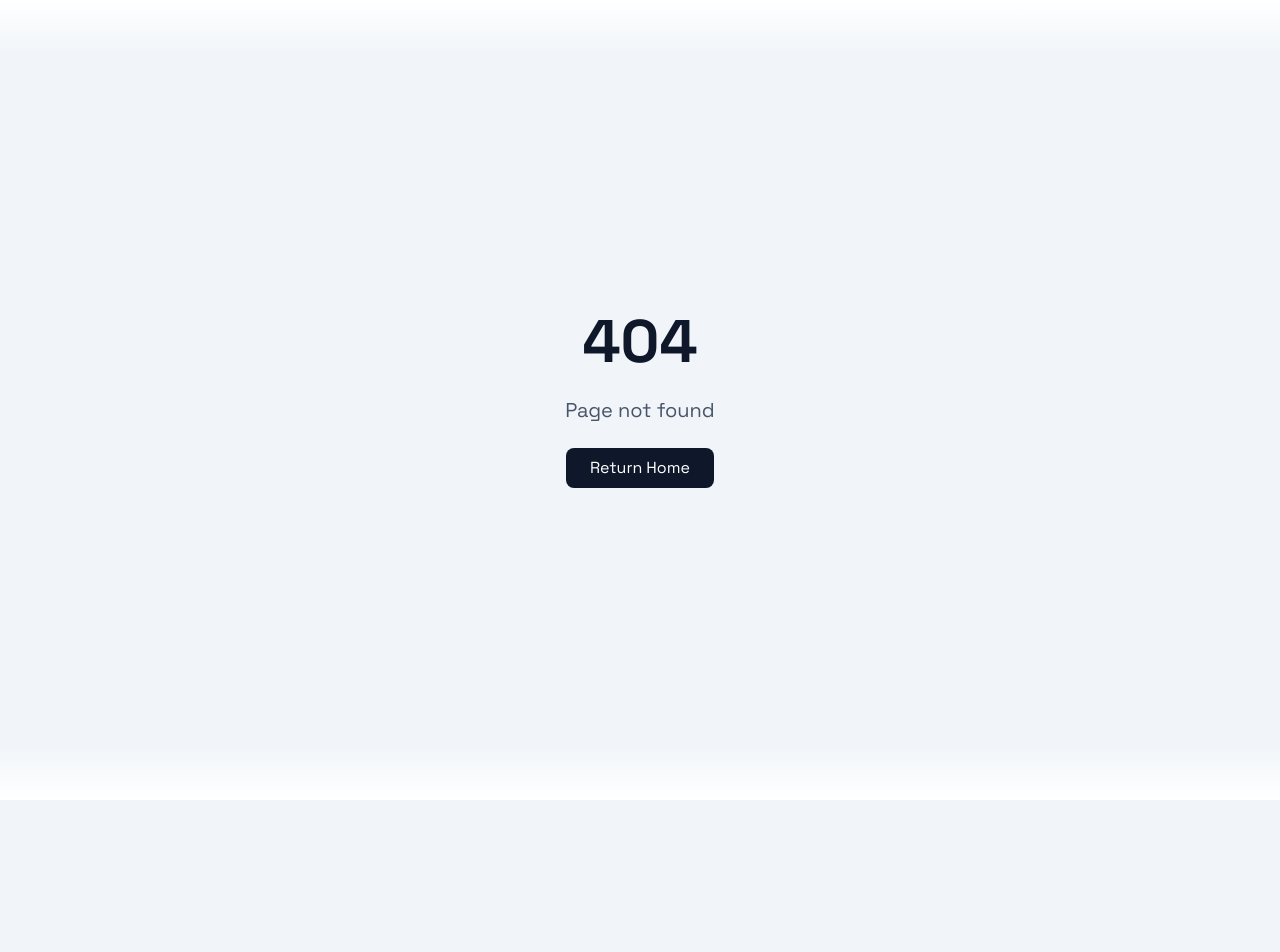
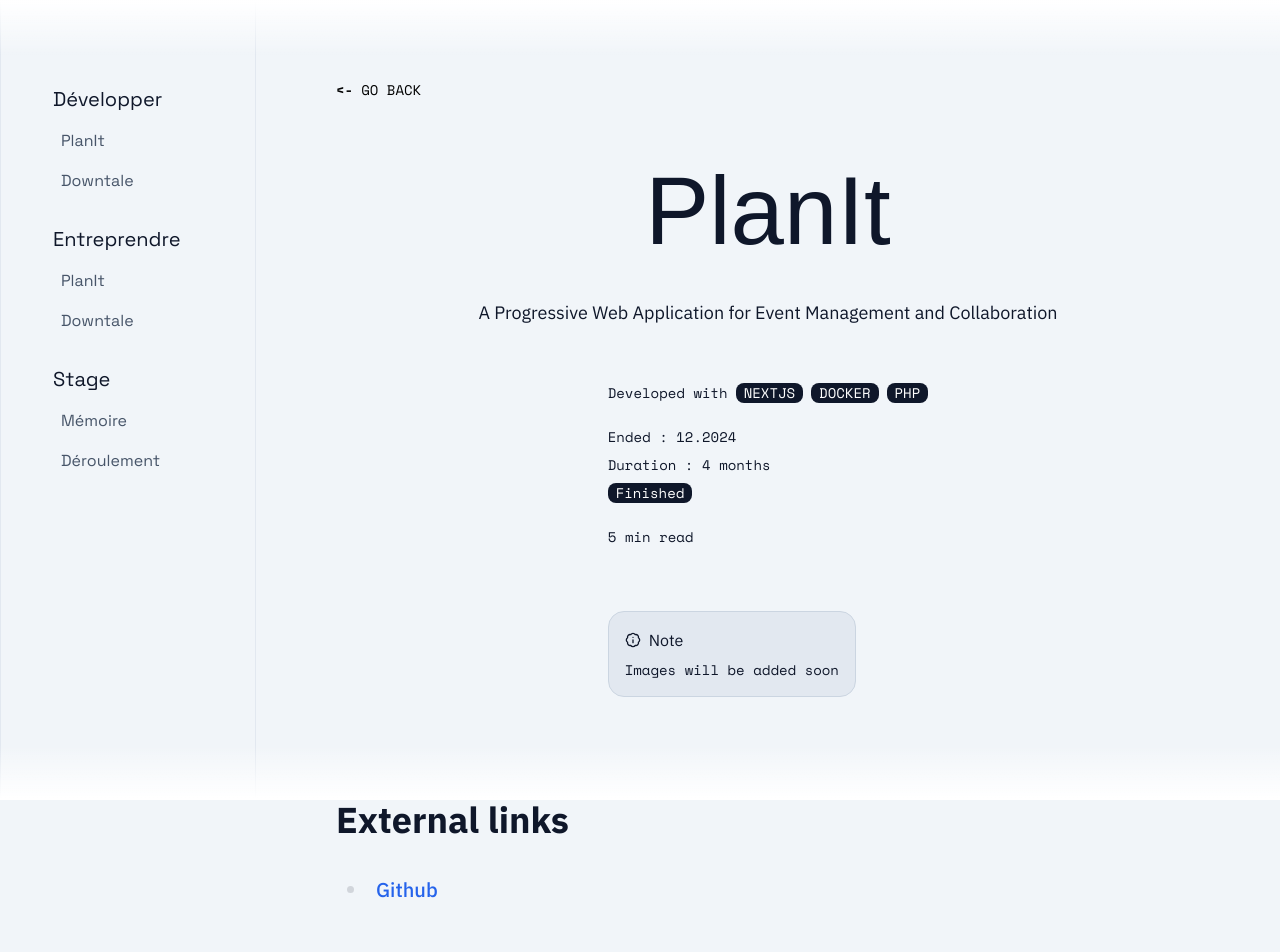
Before and after one commit to isaacdemeers/Isaac-Portfolio, a Next.js app: page /work/studies-portfolio/developper/1 in a window 1280 px wide. Before the commit this address had no page. Shown: the top 952 px of the page. Before the commit the page ends 800 px from the top, so only its background shows below. Built offline with nearby package versions, Linux system fonts and the light colour scheme; a web font is replaced by a local one.

Commit message:
New page

```diff
--- /dev/null
+++ b/app/work/studies-portfolio/(nav)/developper/[id]/page.tsx
@@ -0,0 +1,99 @@
+import { notFound } from "next/navigation";
+import projects from "@/lib/work/portfolio/projects";
+import NavLink from "@/components/NavLink";
+import { fontManrope, fontCormorant, fontSpaceMono } from "@/lib/font";
+import { getProjectContent } from "@/lib/mdUtils";
+import ScrollToTop from "@/components/ScrollToTop";
+import Link from "next/link";
+import Tag from "@/components/Tag";
+import { BadgeInfo } from "lucide-react";
+
+// Générer les paramètres statiques pour chaque projet
+export async function generateStaticParams() {
+    return projects.map((project) => ({
+        id: project.id.toString(),
+    }));
+}
+
+// Fonction pour récupérer un projet par son ID
+function getProjectById(id: string) {
+    return projects.find((project) => project.id.toString() === id);
+}
+
+// Page du projet
+export default async function ProjectPage({ params }: { params: { id: string } }) {
+    const project = getProjectById(params.id);
+
+    if (!project) {
+        notFound();
+    }
+
+    const projectContent = await getProjectContent(project.mdFile);
+
+    return (
+        <main className="min-h-screen w-4/5 flex flex-col items-start justify-center p-20">
+
+
+
+
+
+            <NavLink href="/work" active={true} type="back">Go back</NavLink>
+
+            <div className={`${fontCormorant.className} min-w-[500px] flex z-10 flex-col items-center justify-center gap-10 w-full h-[calc(100vh-100px)] p-10 pb-20`}>
+                <h1 className="text-8xl">{project.title}</h1>
+                <p className={`${fontManrope.className} text-lg text-center`}>{project.description}</p>
+
+                <div className="flex flex-col gap-6 items-start justify-center mt-4">
+                    <ul className={`${fontSpaceMono.className} flex flex-row gap-2`}>
+                        <li className={`${fontSpaceMono.className} text-sm`}>Developed with</li>
+
+                        {project.tags.map((tag) => (
+                            <li className="text-sm px-2 cursor-default bg-slate-900 text-white rounded-lg" key={tag}>{tag}</li>
+                        ))}
+                    </ul>
+                    <ul className={`${fontSpaceMono.className} flex flex-col gap-2`}>
+                        {project.finished ? (
+                            <>
+                                <li className={`${fontSpaceMono.className} text-sm`}>Ended : {project.month}.{project.year}</li>
+                                <li className={`${fontSpaceMono.className} text-sm`}>Duration : {project.duration} month{project.duration > 1 ? 's' : ''}</li>
+                                <Tag text="Finished" className="w-fit" />
+                            </>
+                        ) : (
+                            <Tag text="In progress" className="w-fit" />
+                        )}
+
+                    </ul>
+                    <p className={`${fontSpaceMono.className} text-sm`}>{project.readTime} min read</p>
+
+
+                    <div className=" bg-slate-200 border border-slate-300 flex items-start flex-col justify-start rounded-2xl p-4 gap-2 mt-10">
+                        <div className="flex items-center gap-2">
+                            <BadgeInfo size={16} className="text-slate-900" />
+                            <h2 className={`${fontManrope.className} text-md`}>Note</h2>
+                        </div>
+                        <p className={`${fontSpaceMono.className} text-sm`}>Images will be added soon</p>
+                    </div>
+
+                </div>
+
+
+            </div>
+            <article
+                className={`
+                        ${fontManrope.className}
+                        prose prose-lg lg:prose-xl
+                        prose-a:text-blue-600 prose-a:no-underline
+                        hover:prose-a:text-blue-800 hover:prose-a:underline
+                        prose-headings:text-slate-900
+                        w-full
+                    `}
+                dangerouslySetInnerHTML={{ __html: projectContent.contentHtml }}
+            />
+            <ScrollToTop />
+
+            <div className="w-full h-40 flex items-start flex-col justify-center  mt-10">
+                <NavLink href="/work" active={true} type="back">Go back</NavLink>
+            </div>
+        </main>
+    );
+}
--- a/app/work/studies-portfolio/(nav)/developper/page.tsx
+++ b/app/work/studies-portfolio/(nav)/developper/page.tsx
@@ -12,7 +12,7 @@ import { Link } from "lucide-react";
 export default async function ProjectPage() {
 
 
-    const projectContent = await getProjectContent("main.md", "studies");
+    const projectContent = await getProjectContent("dev.md", "studies");
     if (!projectContent) {
         notFound();
     }
@@ -23,29 +23,16 @@ export default async function ProjectPage() {
 
 
 
-            <NavLink href="/work" active={true} type="back">Go back</NavLink>
+            <NavLink href="/work/studies-portfolio" active={true} type="back">Go back</NavLink>
 
-            <section className={`${fontCormorant.className} min-w-[500px] flex z-10 flex-col items-center justify-center gap-10 w-full h-[calc(100vh-100px)] p-10 pb-20`}>
+            <section className={`min-w-[500px] flex z-10 flex-col items-center justify-center gap-10 w-full h-[calc(100vh-100px)] p-10 pb-20`}>
 
-                <h1 className="text-9xl text-center leading-10">Isaac <br /> <br />  <span className={`${fontSpaceMono.className} text-6xl font-extralight  text-slate-900 uppercase`}> Demeerseman</span> </h1>
-                <p className={`${fontManrope.className} text-lg text-center w-full`}>Portfolio de compétences pour l'année 2024 / 2025.
-                    <br />
-                    3eme année de BUT Métiers du multimédia et de l'internet.
+                <h1 className={`${fontSpaceMono} text-9xl text-center uppercase`}>Développer,</h1>
+                <p className={`${fontManrope.className} text-lg text-center w-full`}>pour le web et les médias numériques.
                 </p>
 
 
-                <div className=" bg-slate-200 border border-slate-300 flex items-start flex-col justify-start rounded-2xl w-60 p-4 gap-4 mt-10">
-                    <div className="flex items-center gap-2">
-                        <Link size={16} className="text-slate-900" />
-                        <h2 className={`${fontManrope.className} text-md`}>Liens Rapides</h2>
-                    </div>
-                    <ul>
-                        <NavLink href="/work/studies-portfolio/developper" active={true} type="arrow">DÉVELOPPER</NavLink>
-                        <NavLink href="/work/studies-portfolio/entreprendre" active={true} type="arrow">ENTREPRENDRE</NavLink>
-                        <NavLink href="/work/studies-portfolio/stage" active={true} type="arrow">STAGE</NavLink>
 
-                    </ul>
-                </div>
             </section>
 
 
@@ -63,7 +50,7 @@ export default async function ProjectPage() {
             <ScrollToTop />
 
             <div className="w-full h-40 flex items-start flex-col justify-center  mt-10">
-                <NavLink href="/work" active={true} type="back">Go back</NavLink>
+                <NavLink href="/work/studies-portfolio" active={true} type="back">Go back</NavLink>
             </div>
         </main>
     );
--- a/app/work/studies-portfolio/page.tsx
+++ b/app/work/studies-portfolio/page.tsx
@@ -18,7 +18,7 @@ export default async function ProjectPage() {
         notFound();
     }
     return (
-        <section className="w-screen h-screen flex items-start justify-end  ">
+        <section className="w-screen h-screen overflow-hidden flex items-start justify-end  ">
             <main className=" w-4/5  flex flex-col items-start justify-center p-20">
 
                 <StudiesNav />
@@ -30,7 +30,7 @@ export default async function ProjectPage() {
                 <section className={`${fontCormorant.className} min-w-[500px] flex z-10 flex-col items-center justify-center gap-10 w-full h-[calc(100vh-100px)] p-10 pb-20`}>
 
                     <h1 className="text-9xl text-center leading-10">Isaac <br /> <br />  <span className={`${fontSpaceMono.className} text-6xl font-extralight  text-slate-900 uppercase`}> Demeerseman</span> </h1>
-                    <p className={`${fontManrope.className} text-lg text-center w-full text-slate-600`}>Portfolio de compétences pour l'année 2024 / 2025.
+                    <p className={`${fontManrope.className} text-lg text-center w-full text-slate-600`}> <span className="text-slate-800 font-semibold">Portfolio de compétences</span>  pour l'année 2024 / 2025.
                         <br />
                         3eme année de BUT Métiers du multimédia et de l'internet.
                     </p>
--- /dev/null
+++ b/components/Notes.tsx
@@ -0,0 +1,31 @@
+
+import { Link } from 'lucide-react';
+import { fontManrope } from '@/lib/font';
+import NavLink from '@/components/NavLink';
+
+
+export function Head() {
+
+    return (
+        <div className="flex items-center gap-2">
+            <Link size={16} className="text-slate-900" />
+            <h2 className={`${fontManrope.className} text-md`}>Liens Rapides</h2>
+        </div>)
+}
+
+export default function Notes( text: string, content: string, icon: string) {
+
+    return (
+
+        <div className=" bg-slate-200 border border-slate-300 flex items-start flex-col justify-start rounded-2xl w-60 p-4 gap-4 mt-10">
+            <Head />
+            <ul>
+                <NavLink href="/work/studies-portfolio/developper" active={true} type="arrow">DÉVELOPPER</NavLink>
+                <NavLink href="/work/studies-portfolio/entreprendre" active={true} type="arrow">ENTREPRENDRE</NavLink>
+                <NavLink href="/work/studies-portfolio/stage" active={true} type="arrow">STAGE</NavLink>
+
+            </ul>
+        </div>
+
+    );
+}
--- a/components/studiesNav.tsx
+++ b/components/studiesNav.tsx
@@ -44,23 +44,18 @@ export default function StudiesNav() {
             disabled: false,
             pages: [
                 {
-                    title: "Sujet",
-                    href: "/work/studies-portfolio/developper/sae-501",
+                    title: "PlanIt",
+                    href: "/work/studies-portfolio/developper/1",
                     disabled: false,
 
                 },
                 {
-                    title: "Saé 501",
-                    href: "/work/studies-portfolio/developper/sae-503",
+                    title: "Downtale",
+                    href: "/work/studies-portfolio/developper/2",
                     disabled: false,
 
                 },
-                {
-                    title: "Saé 502",
-                    href: "/work/studies-portfolio/developper/sae-503",
-                    disabled: false,
 
-                }
             ]
         },
         {
@@ -70,14 +65,14 @@ export default function StudiesNav() {
 
             pages: [
                 {
-                    title: "SAÉ 502",
-                    href: "/work/studies-portfolio/entreprendre/sae-502",
+                    title: "PlanIt",
+                    href: "/work/studies-portfolio/entreprendre/1",
                     disabled: false,
 
                 },
                 {
-                    title: "SAÉ 504",
-                    href: "/work/studies-portfolio/entreprendre/sae-504",
+                    title: "Downtale",
+                    href: "/work/studies-portfolio/entreprendre/2",
                     disabled: false,
 
                 }
@@ -86,16 +81,16 @@ export default function StudiesNav() {
         {
             title: "Stage",
             href: "/work/studies-portfolio/stage",
-            disabled: true,
+            disabled: false,
             pages: [
                 {
                     title: "Mémoire",
-                    href: "/work/studies-portfolio/stage/sae-505",
+                    href: "/work/studies-portfolio/stage/1",
                     disabled: true
                 },
                 {
                     title: "Déroulement",
-                    href: "/work/studies-portfolio/stage/sae-506",
+                    href: "/work/studies-portfolio/stage/2",
                     disabled: true,
 
                 }
```
Also changed, not shown: content/studies/dev.md (added, +3 -0 lines).
